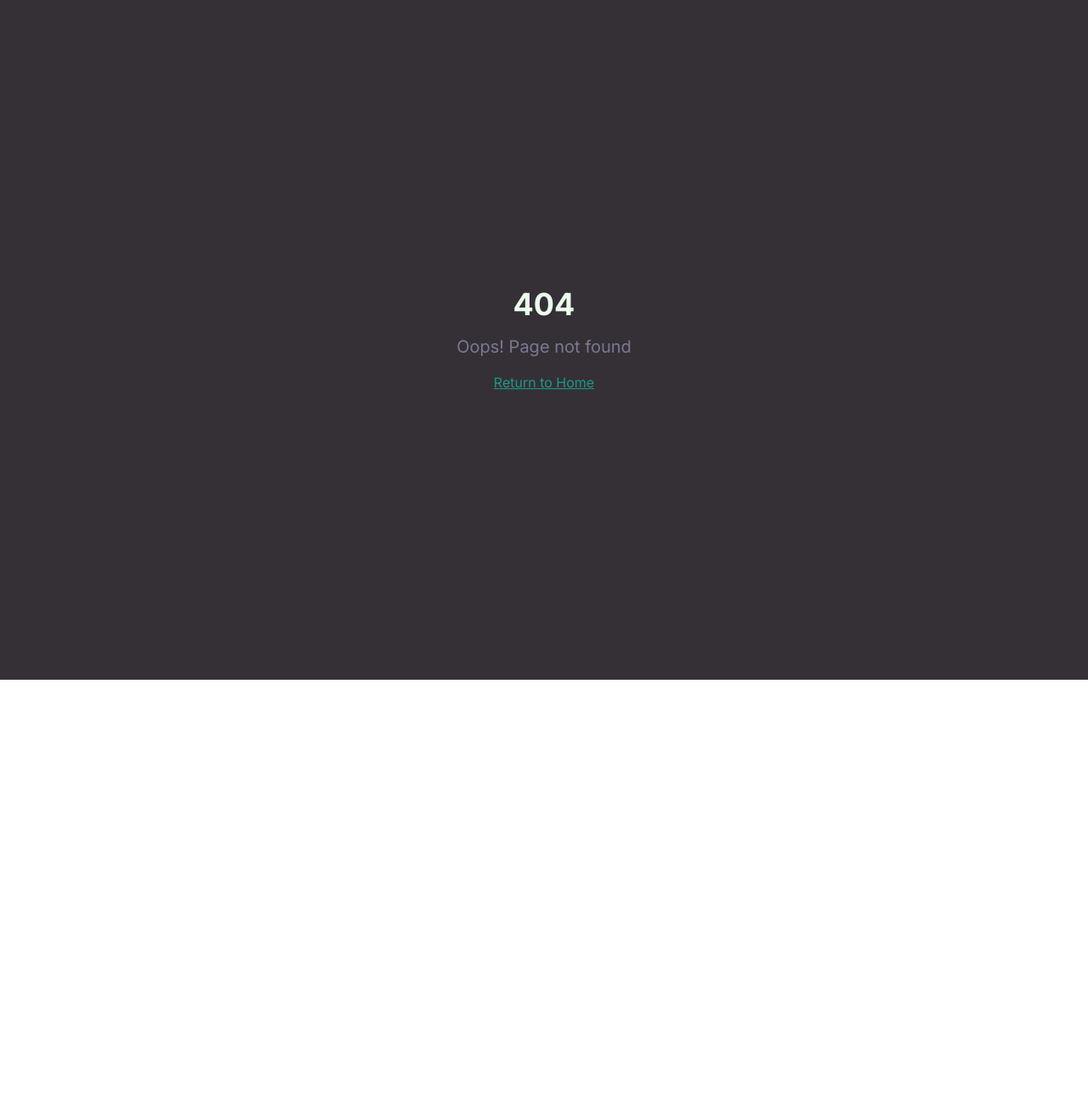
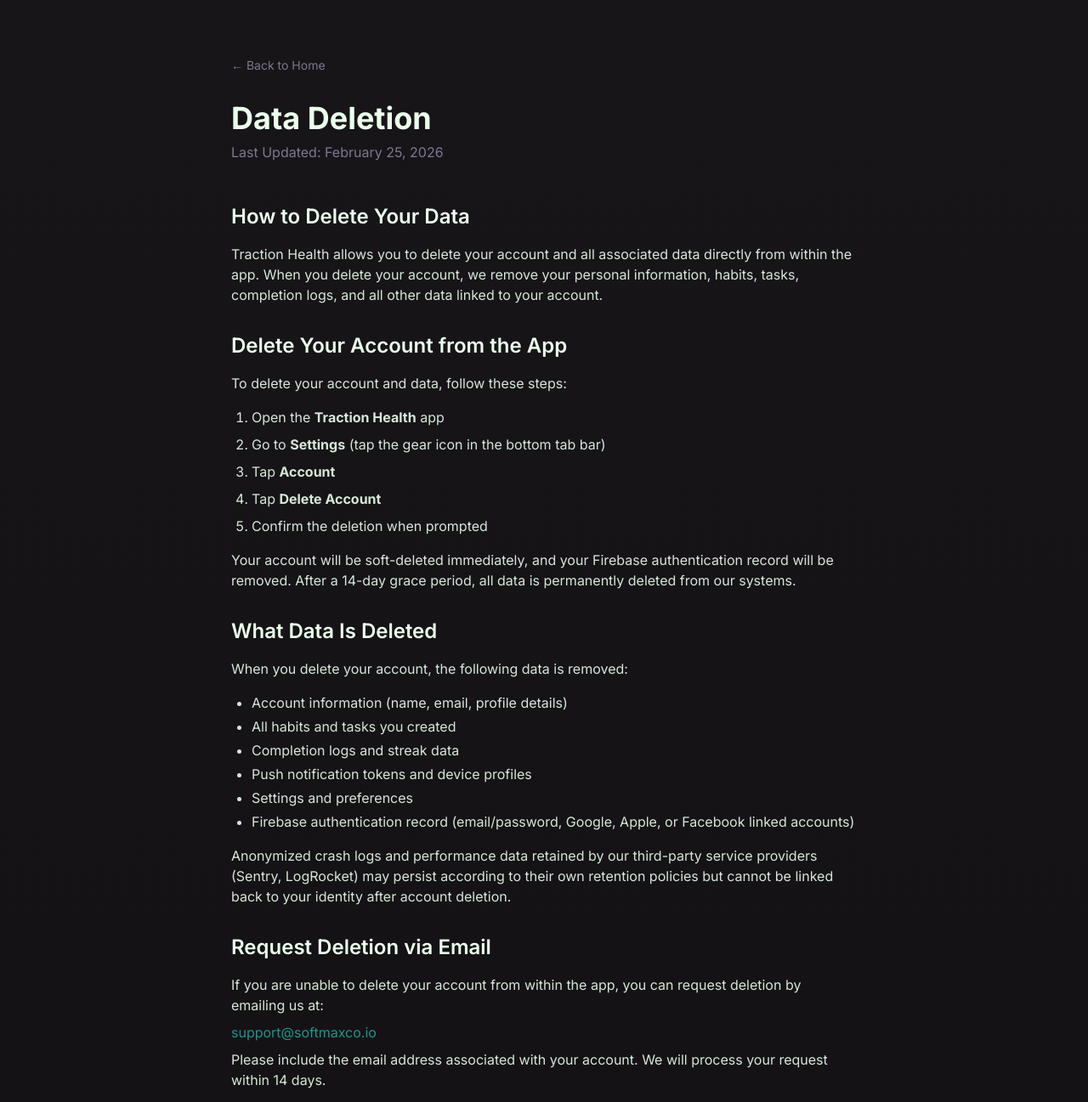
Before and after one commit to kalebsofer/traction-landing-beta, a React (Vite) app: page /data in a window 1280 px wide. Before the commit this address had no page. Shown: the top 1297 px of the page at 85% size. Before the commit the page ends 800 px from the top, so only its background shows below. Built offline with nearby package versions, Linux system fonts and the light colour scheme.

Commit message:
Data deletion instructions

```diff
--- a/src/App.tsx
+++ b/src/App.tsx
@@ -6,6 +6,7 @@ import { BrowserRouter, Routes, Route } from "react-router-dom";
 import Index from "./pages/index";
 import Privacy from "./pages/Privacy";
 import Support from "./pages/Support";
+import DataDeletion from "./pages/DataDeletion";
 import NotFound from "./pages/NotFound";
 
 const queryClient = new QueryClient();
@@ -20,6 +21,7 @@ const App = () => (
           <Route path="/" element={<Index />} />
           <Route path="/privacy" element={<Privacy />} />
           <Route path="/support" element={<Support />} />
+          <Route path="/data" element={<DataDeletion />} />
           {/* ADD ALL CUSTOM ROUTES ABOVE THE CATCH-ALL "*" ROUTE */}
           <Route path="*" element={<NotFound />} />
         </Routes>
--- /dev/null
+++ b/src/pages/DataDeletion.tsx
@@ -0,0 +1,163 @@
+import Footer from "@/components/Footer";
+
+const DataDeletion = () => {
+  return (
+    <main className="min-h-screen">
+      <div className="container max-w-3xl py-16 px-4">
+        <a
+          href="/"
+          className="inline-block mb-8 text-sm text-muted-foreground hover:text-primary transition-colors"
+        >
+          &larr; Back to Home
+        </a>
+
+        <h1 className="text-4xl font-bold mb-2">Data Deletion</h1>
+        <p className="text-muted-foreground mb-12">Last Updated: February 25, 2026</p>
+
+        <div className="prose prose-invert max-w-none space-y-8 text-foreground/90">
+          <section>
+            <h2 className="text-2xl font-semibold text-foreground mb-4">
+              How to Delete Your Data
+            </h2>
+            <p>
+              Traction Health allows you to delete your account and all associated data
+              directly from within the app. When you delete your account, we remove your
+              personal information, habits, tasks, completion logs, and all other data
+              linked to your account.
+            </p>
+          </section>
+
+          <section>
+            <h2 className="text-2xl font-semibold text-foreground mb-4">
+              Delete Your Account from the App
+            </h2>
+            <p>To delete your account and data, follow these steps:</p>
+            <ol className="list-decimal pl-6 space-y-2 mt-4">
+              <li>Open the <strong>Traction Health</strong> app</li>
+              <li>
+                Go to <strong>Settings</strong> (tap the gear icon in the bottom tab bar)
+              </li>
+              <li>
+                Tap <strong>Account</strong>
+              </li>
+              <li>
+                Tap <strong>Delete Account</strong>
+              </li>
+              <li>Confirm the deletion when prompted</li>
+            </ol>
+            <p className="mt-4">
+              Your account will be soft-deleted immediately, and your Firebase
+              authentication record will be removed. After a 14-day grace period, all
+              data is permanently deleted from our systems.
+            </p>
+          </section>
+
+          <section>
+            <h2 className="text-2xl font-semibold text-foreground mb-4">
+              What Data Is Deleted
+            </h2>
+            <p>When you delete your account, the following data is removed:</p>
+            <ul className="list-disc pl-6 space-y-1 mt-4">
+              <li>Account information (name, email, profile details)</li>
+              <li>All habits and tasks you created</li>
+              <li>Completion logs and streak data</li>
+              <li>Push notification tokens and device profiles</li>
+              <li>Settings and preferences</li>
+              <li>
+                Firebase authentication record (email/password, Google, Apple, or
+                Facebook linked accounts)
+              </li>
+            </ul>
+            <p className="mt-4">
+              Anonymized crash logs and performance data retained by our third-party
+              service providers (Sentry, LogRocket) may persist according to their own
+              retention policies but cannot be linked back to your identity after account
+              deletion.
+            </p>
+          </section>
+
+          <section>
+            <h2 className="text-2xl font-semibold text-foreground mb-4">
+              Request Deletion via Email
+            </h2>
+            <p>
+              If you are unable to delete your account from within the app, you can
+              request deletion by emailing us at:
+            </p>
+            <p className="mt-2">
+              <a
+                href="mailto:support@softmaxco.io"
+                className="text-primary hover:underline"
+              >
+                support@softmaxco.io
+              </a>
+            </p>
+            <p className="mt-2">
+              Please include the email address associated with your account. We will
+              process your request within 14 days.
+            </p>
+          </section>
+
+          <section>
+            <h2 className="text-2xl font-semibold text-foreground mb-4">
+              Facebook Login Users
+            </h2>
+            <p>
+              If you signed in using Facebook Login, you can also manage Traction
+              Health's access to your data from your{" "}
+              <a
+                href="https://www.facebook.com/settings?tab=applications"
+                className="text-primary hover:underline"
+                target="_blank"
+                rel="noopener noreferrer"
+              >
+                Facebook App Settings
+              </a>
+              . Removing the app from Facebook will revoke its access, but to fully
+              delete your Traction Health account and data, please use the in-app
+              deletion or email us as described above.
+            </p>
+          </section>
+
+          <section>
+            <h2 className="text-2xl font-semibold text-foreground mb-4">Contact Us</h2>
+            <p>
+              If you have any questions about data deletion or our data practices, please
+              contact us at:
+            </p>
+            <p className="mt-2">
+              <strong>Email:</strong>{" "}
+              <a
+                href="mailto:support@softmaxco.io"
+                className="text-primary hover:underline"
+              >
+                support@softmaxco.io
+              </a>
+            </p>
+            <p>
+              <strong>Website:</strong>{" "}
+              <a
+                href="https://softmaxco.io"
+                className="text-primary hover:underline"
+              >
+                softmaxco.io
+              </a>
+            </p>
+            <p>
+              <strong>Privacy Policy:</strong>{" "}
+              <a
+                href="/privacy"
+                className="text-primary hover:underline"
+              >
+                softmaxco.io/privacy
+              </a>
+            </p>
+          </section>
+        </div>
+      </div>
+      <Footer />
+    </main>
+  );
+};
+
+export default DataDeletion;
```
